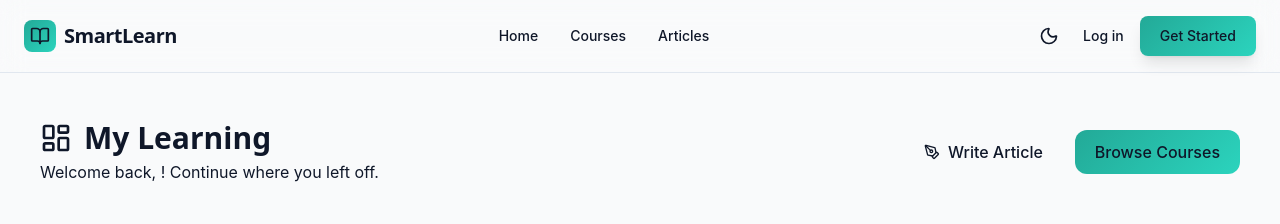
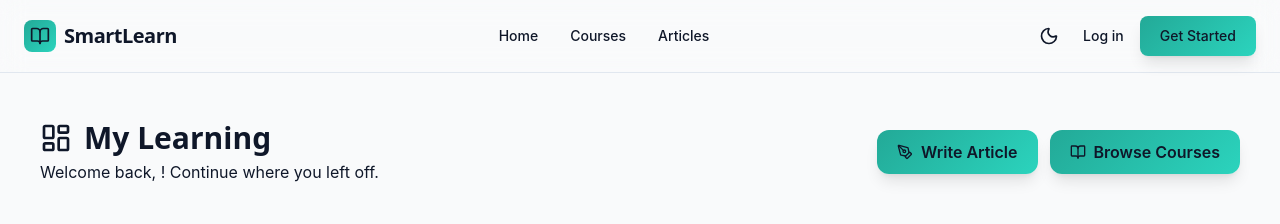
Before and after one commit to vivekfaujdar01/SmartLearn, a React app in the folder frontend/: page /dashboard in a window 1280 px wide. Shown: the top 224 px of the page. Built offline with nearby package versions, Linux system fonts and the light colour scheme; no server answers; the HTML template or start-up script is replaced by a standard one.

Commit message:
feat: Enhance dashboard button styling and icons across all dashboards.

```diff
--- a/frontend/src/pages/AdminDashboard.jsx
+++ b/frontend/src/pages/AdminDashboard.jsx
@@ -67,7 +67,7 @@ export default function AdminDashboard() {
                 <p className="text-muted-foreground">Manage platform content</p>
             </div>
           </div>
-          <Link to="/articles/create" className="px-5 py-2.5 bg-secondary text-secondary-foreground font-medium rounded-xl hover:bg-secondary/80 transition-colors flex items-center gap-2">
+          <Link to="/articles/create" className="px-5 py-2.5 gradient-primary text-primary-foreground font-semibold rounded-xl shadow-lg tilt-button glow-hover flex items-center gap-2">
             <PenTool className="w-4 h-4" /> Write Article
           </Link>
         </header>
--- a/frontend/src/pages/InstructorDashboard.jsx
+++ b/frontend/src/pages/InstructorDashboard.jsx
@@ -1,6 +1,6 @@
 import { useState, useEffect } from "react";
 import { Link, useNavigate } from "react-router-dom";
-import { Plus, BookOpen, Trash2, Loader2, Users, FileText, LayoutDashboard } from "lucide-react";
+import { Plus, BookOpen, Trash2, Loader2, Users, FileText, LayoutDashboard, PenTool } from "lucide-react";
 import { toast } from "sonner";
 import { listCourses, deleteCourse } from "../services/courseService";
 import ArticleList from "../components/ArticleList";
@@ -76,13 +76,13 @@ export default function InstructorDashboard() {
           <div className="flex gap-3">
              <Link
                 to="/articles/create"
-                className="px-4 py-2 gradient-primary text-primary-foreground rounded-xl flex items-center gap-2 font-medium"
+                className="px-5 py-2.5 gradient-primary text-primary-foreground rounded-xl flex items-center gap-2 font-semibold shadow-lg tilt-button glow-hover"
               >
-                <Plus className="w-4 h-4" /> Write Article
+                <PenTool className="w-4 h-4" /> Write Article
               </Link>
              <Link
                to="/instructor/create-course"
-               className="px-4 py-2 gradient-primary text-primary-foreground rounded-xl flex items-center gap-2 font-medium"
+               className="px-5 py-2.5 gradient-primary text-primary-foreground rounded-xl flex items-center gap-2 font-semibold shadow-lg tilt-button glow-hover"
              >
                <Plus className="w-4 h-4" /> Create Course
              </Link>
--- a/frontend/src/pages/StudentDashboard.jsx
+++ b/frontend/src/pages/StudentDashboard.jsx
@@ -71,11 +71,11 @@ export default function StudentDashboard() {
             </p>
           </div>
           <div className="flex gap-3">
-             <Link to="/articles/create" className="px-5 py-2.5 bg-secondary text-secondary-foreground font-medium rounded-xl hover:bg-secondary/80 transition-colors flex items-center gap-2">
+             <Link to="/articles/create" className="px-5 py-2.5 gradient-primary text-primary-foreground font-semibold rounded-xl shadow-lg tilt-button glow-hover flex items-center gap-2">
                 <PenTool className="w-4 h-4" /> Write Article
              </Link>
-             <Link to="/courses" className="px-5 py-2.5 gradient-primary text-primary-foreground font-medium rounded-xl hover:opacity-90 transition-colors">
-                Browse Courses
+             <Link to="/courses" className="px-5 py-2.5 gradient-primary text-primary-foreground font-semibold rounded-xl shadow-lg tilt-button glow-hover flex items-center gap-2">
+                <BookOpen className="w-4 h-4" /> Browse Courses
              </Link>
           </div>
         </div>
```
